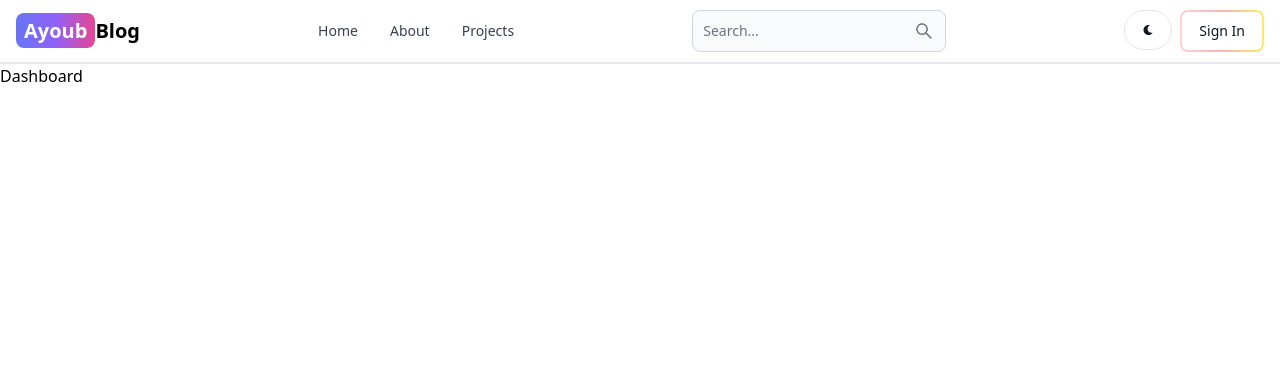
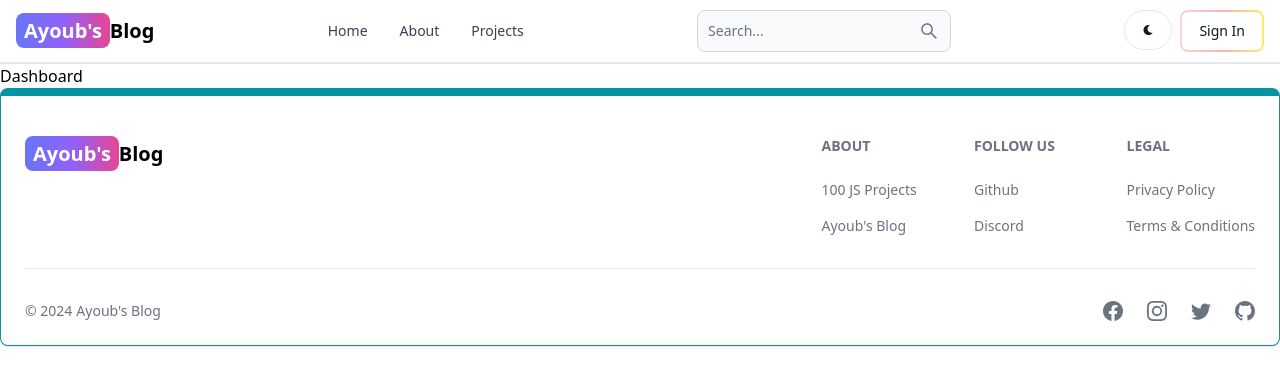
Before and after one commit to Ayoub-Benyahia1/mern-blog, a React (Vite) app in the folder client/: page /dashboard in a window 1280 px wide. Shown: the top 386 px of the page. Built offline with nearby package versions, Linux system fonts and the light colour scheme.

Commit message:
create and add the footer component

```diff
--- a/client/src/App.jsx
+++ b/client/src/App.jsx
@@ -6,11 +6,12 @@ import Projects from "./pages/Projects";
 import About from "./pages/About";
 import Dashboard from "./pages/Dashboard";
 import Header from "./components/Header";
+import Footer from "./components/Footer";
 
 export default function App() {
   return (
     <BrowserRouter>
-    <Header />
+      <Header />
       <Routes>
         <Route path="/" element={<Home />} />
         <Route path="/sign-in" element={<SignIn />} />
@@ -19,6 +20,7 @@ export default function App() {
         <Route path="/about" element={<About />} />
         <Route path="/dashboard" element={<Dashboard />} />
       </Routes>
+      <Footer />
     </BrowserRouter>
   );
 }
--- /dev/null
+++ b/client/src/components/Footer.jsx
@@ -0,0 +1,86 @@
+import React from "react";
+import { Footer } from "flowbite-react";
+import { Link } from "react-router-dom";
+import { BsFacebook, BsInstagram, BsTwitter, BsGithub } from "react-icons/bs";
+
+function FooterCom() {
+  return (
+    <Footer container className="border border-t-8 border-teal-500">
+      <div className="w-full max-w-7xl mx-auto">
+        <div className="grid w-full justify-between sm:flex md:grid-cols-1">
+          <div className="mt-5">
+            <Link
+              to="/"
+              className="self-center whitespace-nowrap text-lg sm:text-xl font-semibold dark:text-white"
+            >
+              <span className="px-2 py-1 bg-gradient-to-r from-indigo-500 via-purple-500 to-pink-500 rounded-lg text-white">
+                Ayoub's
+              </span>
+              Blog
+            </Link>
+          </div>
+          <div className="grid grid-cols-2 gap-8 mt-4 sm:grid-cols-3 sm:gap-6">
+            <div>
+              <Footer.Title title="About" />
+              <Footer.LinkGroup col>
+                <Footer.Link
+                  href="https://www.100jsprojects.com"
+                  target="_blank"
+                  rel="noopener noreferrer"
+                >
+                  100 JS Projects
+                </Footer.Link>
+                <Footer.Link
+                  href="/about"
+                  target="_blank"
+                  rel="noopener noreferrer"
+                >
+                  Ayoub's Blog
+                </Footer.Link>
+              </Footer.LinkGroup>
+            </div>
+            <div>
+              <Footer.Title title="Follow us" />
+              <Footer.LinkGroup col>
+                <Footer.Link
+                  href="https://github.com/Ayoub-Benyahia1"
+                  target="_blank"
+                  rel="noopener noreferrer"
+                >
+                  Github
+                </Footer.Link>
+                <Footer.Link href="#">Discord</Footer.Link>
+              </Footer.LinkGroup>
+            </div>
+            <div>
+              <Footer.Title title="Legal" />
+              <Footer.LinkGroup col>
+                <Footer.Link href="#">Privacy Policy</Footer.Link>
+                <Footer.Link href="#">Terms &amp; Conditions</Footer.Link>
+              </Footer.LinkGroup>
+            </div>
+          </div>
+        </div>
+        <Footer.Divider />
+        <div className="w-full sm:flex sm:items-center sm:justify-between">
+          <Footer.Copyright
+            href="#"
+            by="Ayoub's Blog"
+            year={new Date().getFullYear()}
+          />
+          <div className="flex gap-6 mt-3 sm:mt-0 sm:justify-center">
+            <Footer.Icon href="#" icon={BsFacebook} />
+            <Footer.Icon href="#" icon={BsInstagram} />
+            <Footer.Icon href="#" icon={BsTwitter} />
+            <Footer.Icon
+              href="https://github.com/Ayoub-Benyahia1"
+              icon={BsGithub}
+            />
+          </div>
+        </div>
+      </div>
+    </Footer>
+  );
+}
+
+export default FooterCom;
--- a/client/src/components/Header.jsx
+++ b/client/src/components/Header.jsx
@@ -12,7 +12,7 @@ function Header() {
         className="self-center whitespace-nowrap text-sm sm:text-xl font-semibold dark:text-white"
       >
         <span className="px-2 py-1 bg-gradient-to-r from-indigo-500 via-purple-500 to-pink-500 rounded-lg text-white">
-          Ayoub
+          Ayoub's
         </span>
         Blog
       </Link>
```
